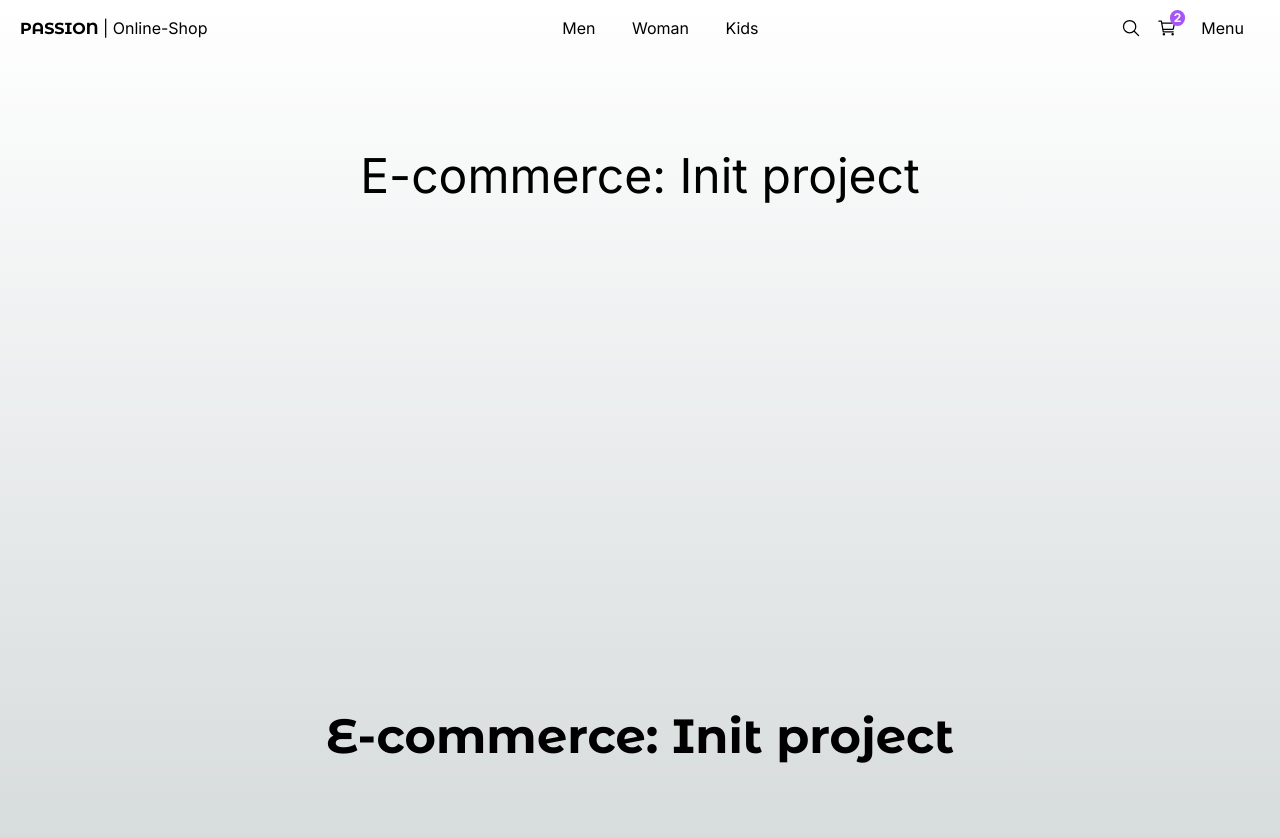
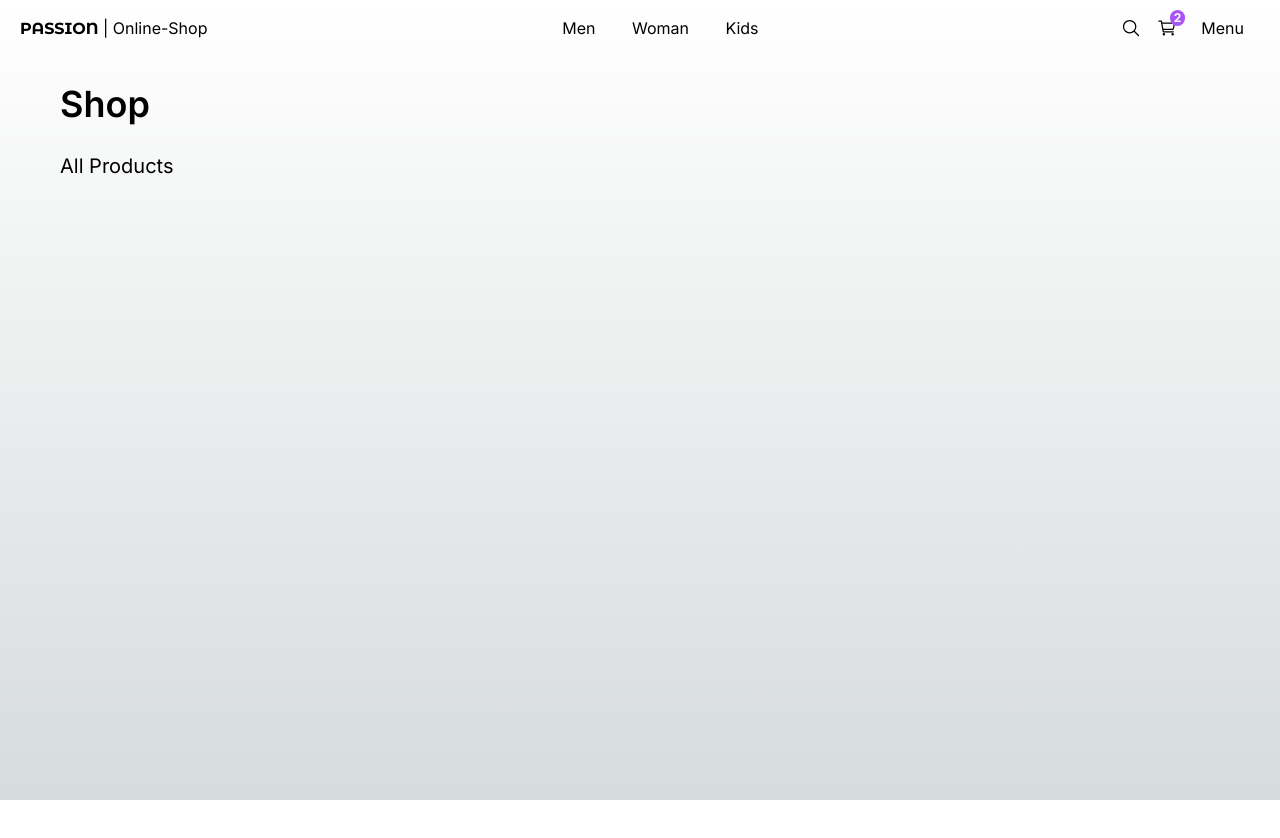
Before and after one commit to delafuentej/nextjs_e-commerce, a Next.js app: page / in a window 1280 px wide. Shown: the top 838 px of the page. After the commit the page ends 800 px from the top, so only its background shows below. Built offline with nearby package versions, Linux system fonts and the light colour scheme.

Commit message:
title component ui

```diff
--- a/src/app/(shop)/layout.tsx
+++ b/src/app/(shop)/layout.tsx
@@ -6,7 +6,11 @@ export default function ShopLayout({children}: {
   return (
     <main className=" min-h-screen">
       <TopMenu />
+
+      <div className="px:0  sm:px-10">
         {children}
+      </div>
+
 
     </main>
   );
--- a/src/app/(shop)/page.tsx
+++ b/src/app/(shop)/page.tsx
@@ -1,12 +1,15 @@
-import { titleFront } from "@/config/fonts";
+import { Title } from "@/components";
+
 
 
 export default function Home() {
   return (
-    <div className="flex min-h-screen flex-col items-center justify-between p-24">
-
-     <h1 className="text-5xl">E-commerce: Init project</h1>
-     <h2 className={`${titleFront.className} text-5xl font-bold`}>E-commerce: Init project</h2>
-    </div>
+   <>
+    <Title
+      title='Shop'
+      subtitle='All Products'
+      className='mx-5 mb-2'
+    />
+   </>
   );
 }
--- a/src/components/index.ts
+++ b/src/components/index.ts
@@ -1,3 +1,4 @@
 
 export {TopMenu} from './ui/top-menu/TopMenu';
 export {PageNotFound} from './ui/not-found/PageNotFound';
+export {Title} from './ui/title/Title';
--- /dev/null
+++ b/src/components/ui/title/Title.tsx
@@ -0,0 +1,22 @@
+import { titleFront } from '@/config/fonts';
+import React from 'react'
+
+
+interface Props {
+  title: string;
+  subtitle?: string;
+  className?: string;
+}
+
+export const Title = ({title, subtitle, className}: Props) => {
+  return (
+    <div className ={`${className} mt-3`}>
+      <h1 className={`${titleFront} antialiased text-4xl font-semibold my-7`}>{title}</h1>
+      {
+        subtitle && (
+          <h3 className='text-xl mb-5'>{subtitle}</h3>
+        )
+      }
+    </div>
+  )
+}
```
